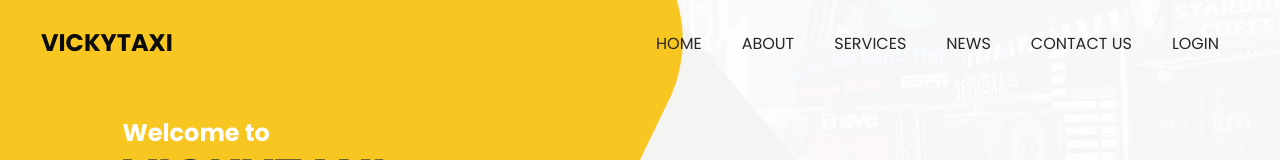
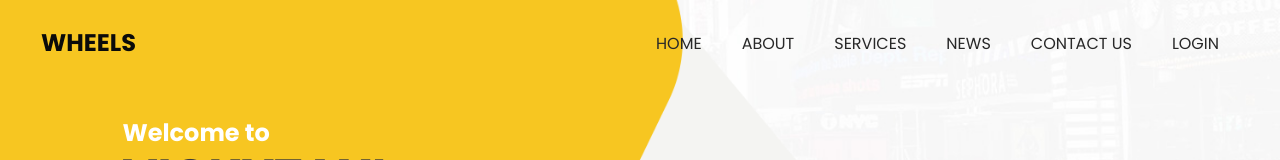
Before and after one commit to Toree70/taxi-website.githib.io, a plain HTML site: page index.html in a window 1280 px wide. Shown: the top 160 px of the page. Drawn offline with nearby package versions, Linux system fonts and the light colour scheme.

Commit message:
Update index.html

```diff
--- a/index.html
+++ b/index.html
@@ -12,7 +12,7 @@
   <meta name="description" content="" />
   <meta name="author" content="" />
 
-  <title>Urotaxi</title>
+  <title>Wheels</title>
 
 
   <!-- slider stylesheet -->
@@ -39,7 +39,7 @@
         <nav class="navbar navbar-expand-lg custom_nav-container ">
           <a class="navbar-brand" href="index.html">
             <span>
-              Vickytaxi
+              Wheels
             </span>
           </a>
           <button class="navbar-toggler" type="button" data-toggle="collapse" data-target="#navbarSupportedContent" aria-controls="navbarSupportedContent" aria-expanded="false" aria-label="Toggle navigation">
@@ -592,7 +592,7 @@
     <div class="container">
       <p>
         &copy; 2025
-        <a href="">Victoria</a>
+        <a href="">Wheels</a> By Victorial
       </p>
     </div>
   </section>
```
